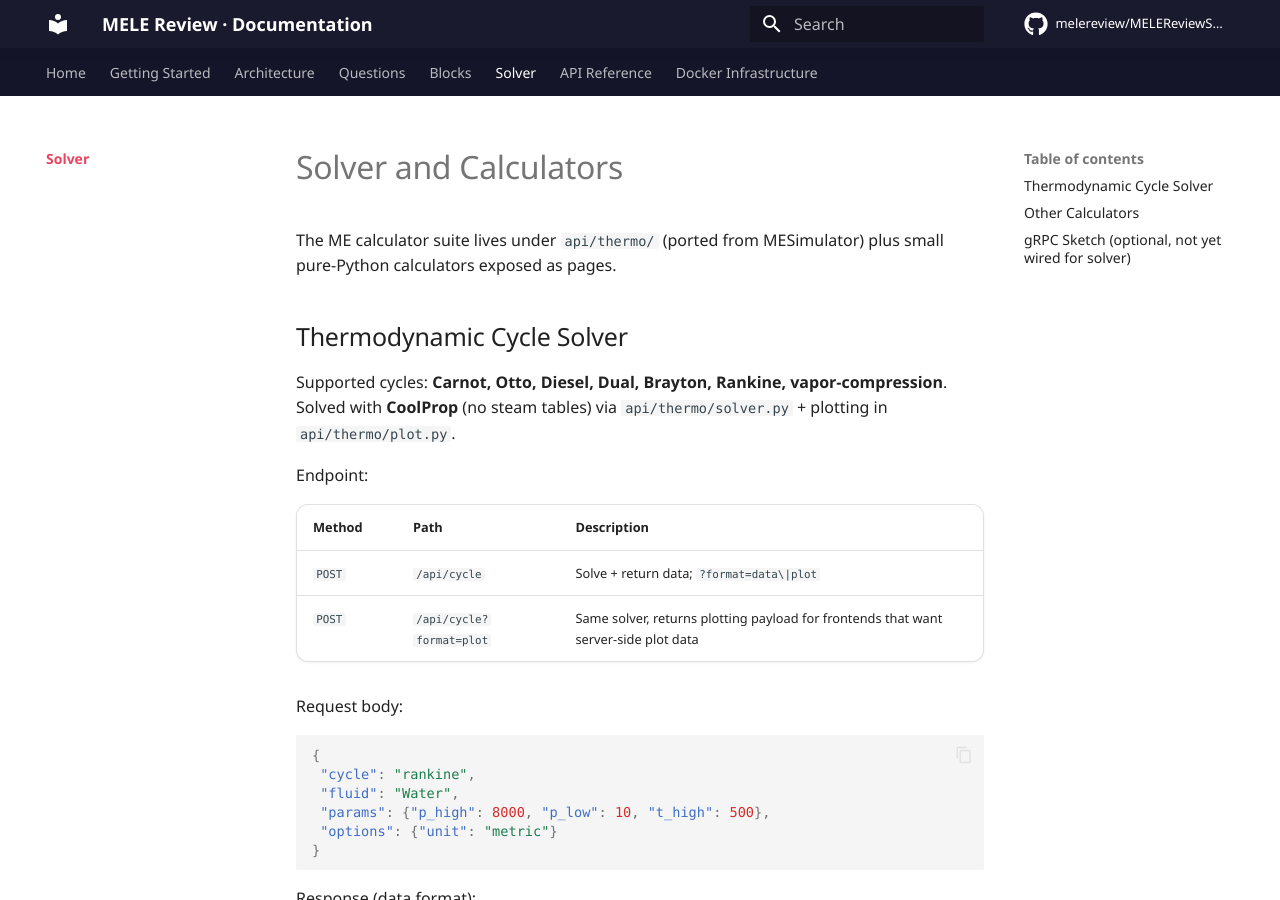
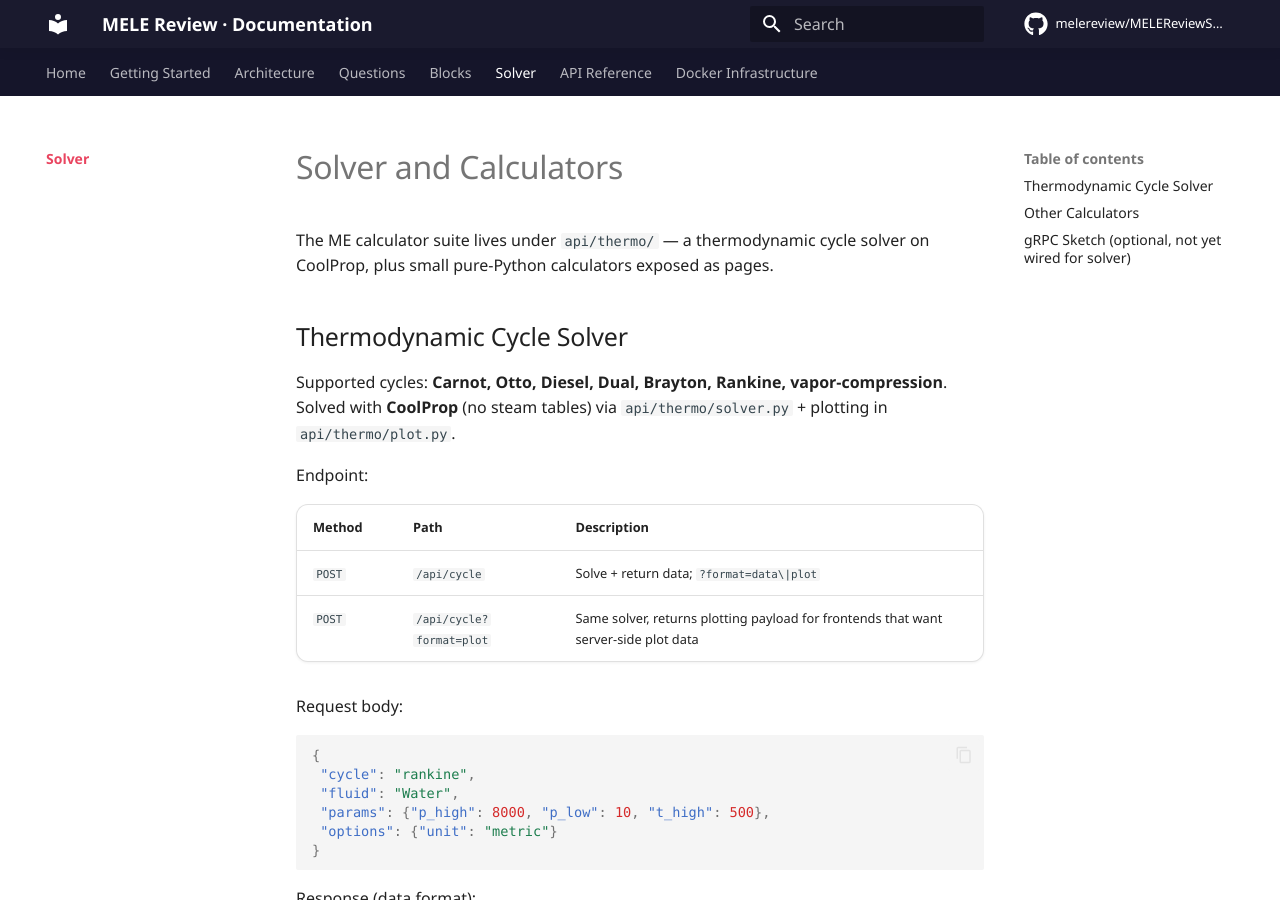
Before and after one commit to NovaProtocol/MELEReviewSite, an MkDocs documentation site: the page built from documentation/docs/solver/index.md, in a window 1280 px wide and 900 px high. Built offline with MkDocs 1.6.1 and Material for MkDocs 9.7.7, drawn with Linux system fonts in a browser that asks for light colours; some web fonts are replaced; comment, search, counter and statistics services are not loaded.

Commit message:
docs: describe the solver directly

```diff
--- a/documentation/docs/solver/index.md
+++ b/documentation/docs/solver/index.md
@@ -1,6 +1,6 @@
 # Solver and Calculators
 
-The ME calculator suite lives under `api/thermo/` (ported from MESimulator) plus small pure-Python calculators exposed as pages.
+The ME calculator suite lives under `api/thermo/` — a thermodynamic cycle solver on CoolProp, plus small pure-Python calculators exposed as pages.
 
 ## Thermodynamic Cycle Solver
 
```
Also changed, not shown: README.md.
